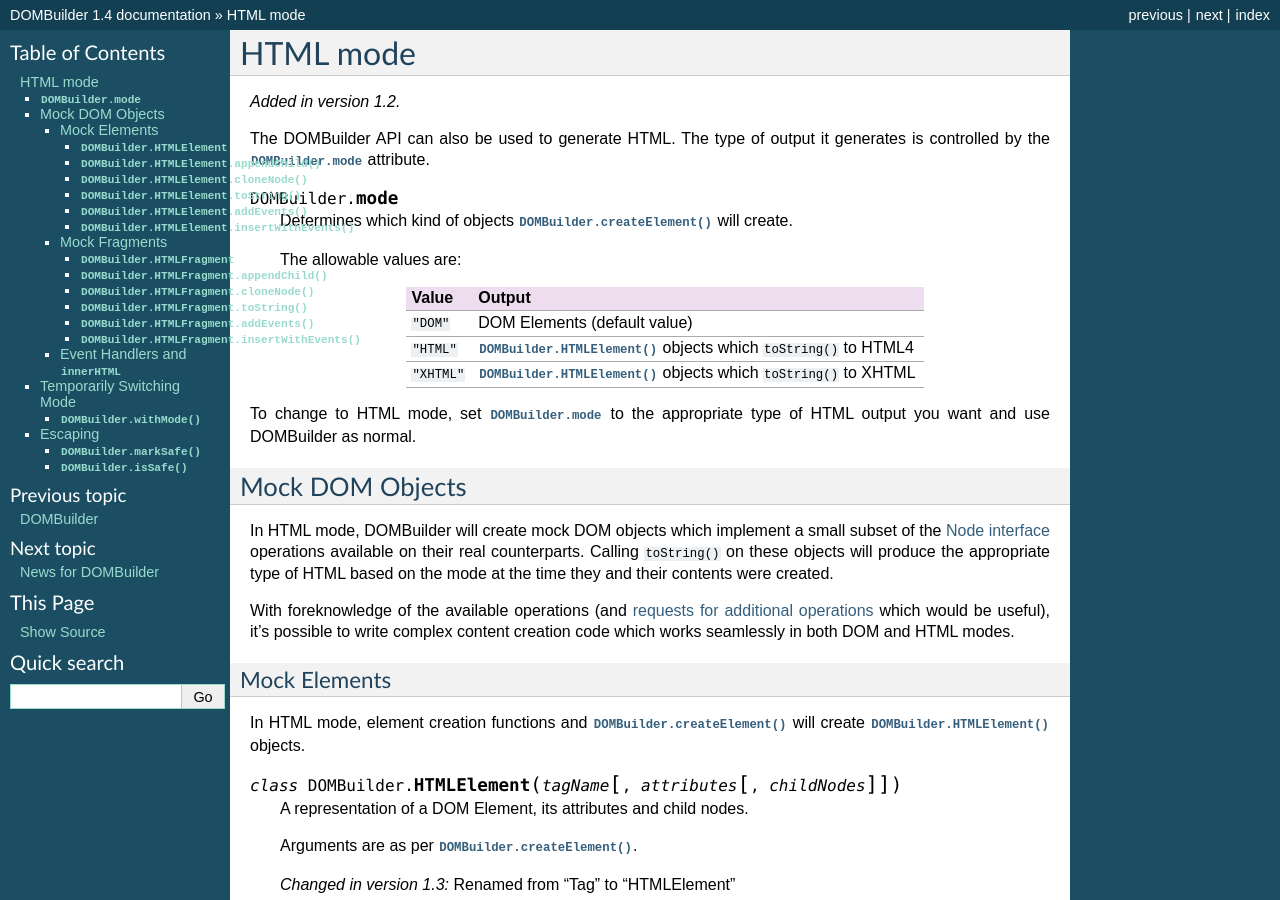
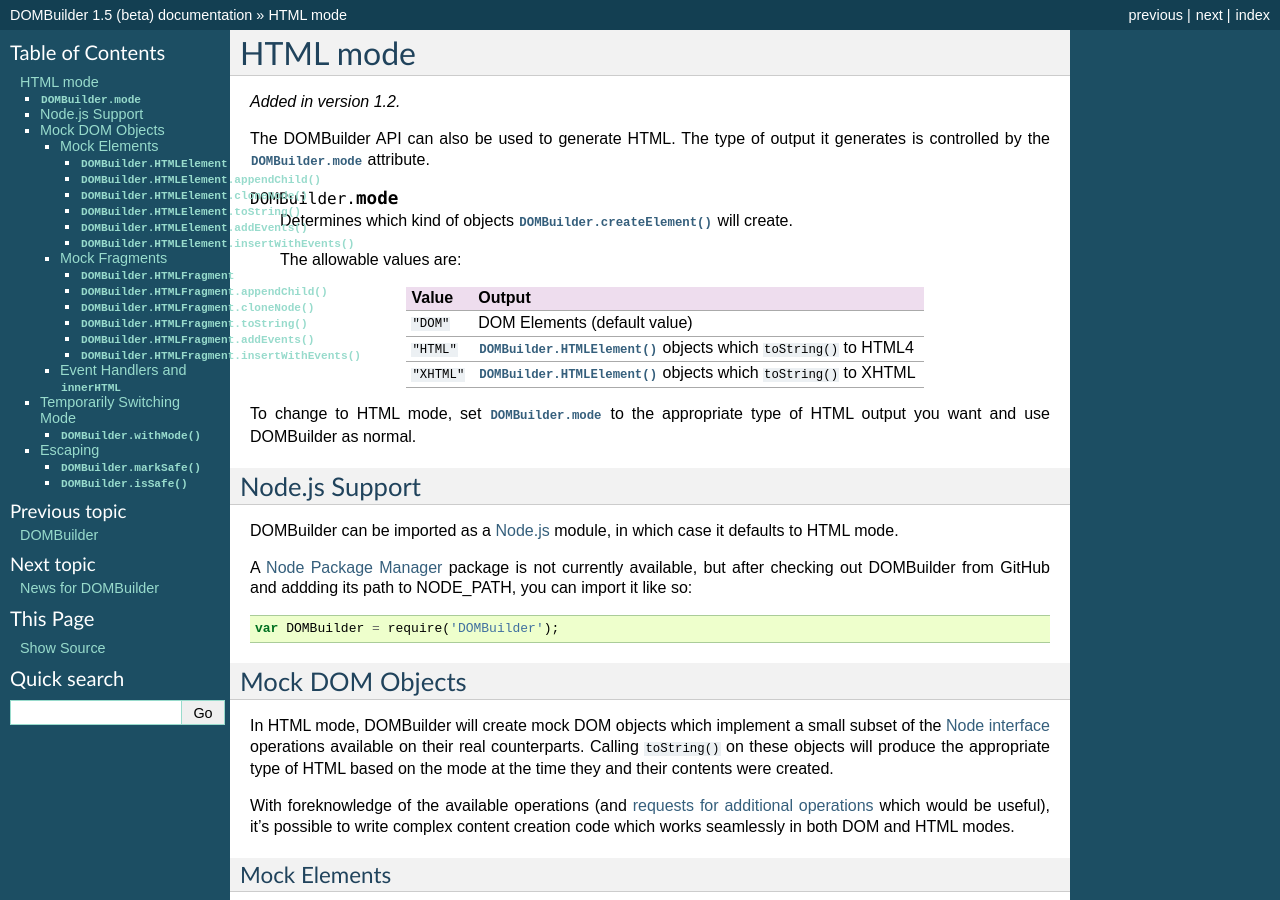
Before and after one commit to insin/DOMBuilder, a Sphinx documentation site: the page built from docs/htmlmode.rst, in a window 1280 px wide and 900 px high. Built offline with Sphinx 7.4.7, drawn with Linux system fonts in a browser that asks for light colours; some of the changed text lies outside the part shown.

Commit message:
Updated docs

```diff
--- a/docs/conf.py
+++ b/docs/conf.py
@@ -49,9 +49,9 @@
 # built documents.
 #
 # The short X.Y version.
-version = '1.4'
+version = '1.5'
 # The full version, including alpha/beta/rc tags.
-release = '1.4'
+release = '1.5 (beta)'
 
 # The language for content autogenerated by Sphinx. Refer to documentation
 # for a list of supported languages.
--- a/docs/htmlmode.rst
+++ b/docs/htmlmode.rst
@@ -27,6 +27,21 @@
 type of HTML output you want and use DOMBuilder as normal.
 
 .. _mock-dom-objects:
+
+Node.js Support
+~~~~~~~~~~~~~~~
+
+DOMBuilder can be imported as a `Node.js`_ module, in which case it
+defaults to HTML mode.
+
+A `Node Package Manager`_ package is not currently available, but after
+checking out DOMBuilder from GitHub and addding its path to NODE_PATH,
+you can import it like so::
+
+   var DOMBuilder = require('DOMBuilder');
+
+.. _`Node.js`: http://nodejs.org
+.. _`Node Package Manager`: http://npmjs.org/
 
 Mock DOM Objects
 ~~~~~~~~~~~~~~~~
--- a/docs/index.rst
+++ b/docs/index.rst
@@ -11,8 +11,8 @@
    news
    license
 
-Dependencies
-------------
+Client-Side Dependencies
+------------------------
 
 There are no *required* dependencies, but if `jQuery`_ (>= 1.4) is
 available, DOMBuilder will use it to take care of cross-browser issues
```
Also changed, not shown: docs/news.rst (+13 -0 lines).
